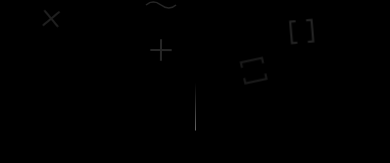
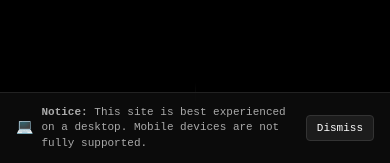
Before and after one commit to ksauraj/ksau-portfolio, a Next.js app: page / in a window 390 px wide. Shown: the part 681-844 px from the top of the page. Built offline with nearby package versions, Linux system fonts and the light colour scheme; no server answers.

Commit message:
ui: make the site responsive and display compatibilty notice on mobile devices

```diff
--- a/src/app/page.tsx
+++ b/src/app/page.tsx
@@ -8,6 +8,7 @@ import OpenSource from '@/components/sections/OpenSource'
 import Education from '@/components/sections/Education'
 import Footer from '@/components/sections/Footer'
 import Loader from '@/components/ui/Loader'
+import ResponsiveNotice from '@/components/ui/ResponsiveNotice'
 
 export default function Home() {
   return (
@@ -15,6 +16,7 @@ export default function Home() {
       <Loader />
       <main className="relative min-h-screen bg-black text-white">
         <Navbar />
+        <ResponsiveNotice />
         <Hero />
         <About />
         <Skills />
--- a/src/components/ui/FloatingDoodles.tsx
+++ b/src/components/ui/FloatingDoodles.tsx
@@ -71,7 +71,7 @@ function FloatingDoodlesComponent({ count = 18, isFastGlow = false }: { count?:
   const animationName = isFastGlow ? 'float-glow-fast' : 'float-glow-normal'
 
   return (
-    <div className="absolute inset-0 overflow-hidden pointer-events-none z-0">
+    <div className="hidden md:block absolute inset-0 overflow-hidden pointer-events-none z-0">
       {items.map((item) => (
         <div
           key={item.id}
--- a/src/components/ui/FloatingSocials.tsx
+++ b/src/components/ui/FloatingSocials.tsx
@@ -384,7 +384,7 @@ export default function FloatingSocials() {
   return (
     <div
       ref={containerRef}
-      className="absolute inset-0 w-full h-full overflow-hidden pointer-events-none"
+      className="hidden md:block absolute inset-0 w-full h-full overflow-hidden pointer-events-none"
     >
       <canvas
         ref={canvasRef}
--- /dev/null
+++ b/src/components/ui/ResponsiveNotice.tsx
@@ -0,0 +1,78 @@
+'use client'
+import { useState, useEffect } from 'react'
+
+export default function ResponsiveNotice() {
+  const [visible, setVisible] = useState(false)
+
+  useEffect(() => {
+    const checkSize = () => {
+      const dismissed = sessionStorage.getItem('desktop-notice-dismissed')
+      setVisible(window.innerWidth < 1024 && !dismissed)
+    }
+
+    checkSize()
+    window.addEventListener('resize', checkSize)
+    return () => window.removeEventListener('resize', checkSize)
+  }, [])
+
+  const handleDismiss = () => {
+    sessionStorage.setItem('desktop-notice-dismissed', 'true')
+    setVisible(false)
+  }
+
+  if (!visible) return null
+
+  return (
+    <div style={{
+      position: 'fixed',
+      bottom: 0,
+      left: 0,
+      right: 0,
+      background: 'rgba(13, 13, 13, 0.9)',
+      backdropFilter: 'blur(12px)',
+      borderTop: '1px solid #222',
+      color: '#aaa',
+      fontFamily: 'monospace',
+      fontSize: '11px',
+      padding: '12px 16px',
+      zIndex: 99999,
+      display: 'flex',
+      alignItems: 'center',
+      justifyContent: 'space-between',
+      gap: '16px',
+      boxShadow: '0 -4px 30px rgba(0,0,0,0.9)',
+    }}>
+      <div style={{ display: 'flex', alignItems: 'center', gap: '8px', minWidth: 0 }}>
+        <span style={{ fontSize: '14px', flexShrink: 0 }}>💻</span>
+        <span style={{ lineHeight: '1.4', overflow: 'hidden', textOverflow: 'ellipsis' }}>
+          <strong>Notice:</strong> This site is best experienced on a desktop. Mobile devices are not fully supported.
+        </span>
+      </div>
+      <button
+        onClick={handleDismiss}
+        style={{
+          background: '#1c1c1c',
+          border: '1px solid #333',
+          color: '#fff',
+          cursor: 'pointer',
+          padding: '4px 10px',
+          fontFamily: 'monospace',
+          fontSize: '11px',
+          borderRadius: '4px',
+          flexShrink: 0,
+          transition: 'all 0.2s'
+        }}
+        onMouseEnter={e => {
+          e.currentTarget.style.borderColor = '#666'
+          e.currentTarget.style.background = '#252525'
+        }}
+        onMouseLeave={e => {
+          e.currentTarget.style.borderColor = '#333'
+          e.currentTarget.style.background = '#1c1c1c'
+        }}
+      >
+        Dismiss
+      </button>
+    </div>
+  )
+}
--- a/src/components/ui/TerminalSkills.tsx
+++ b/src/components/ui/TerminalSkills.tsx
@@ -1129,14 +1129,22 @@ export default function TerminalSkills() {
             {mode === 'auto' ? (
               <>
                 <FillingCircle progress={agentProgress} />
-                <span style={{ color: '#444', fontSize: '11px', fontFamily: 'monospace', animation: 'fillPulse 2.2s ease-in-out infinite', whiteSpace: 'nowrap' }}>
+                <span className="hidden sm:inline" style={{ color: '#444', fontSize: '11px', fontFamily: 'monospace', animation: 'fillPulse 2.2s ease-in-out infinite', whiteSpace: 'nowrap' }}>
                   agent running · full auto · <span style={{ color: '#777' }}>switch to manual for control</span>
+                </span>
+                <span className="inline sm:hidden" style={{ color: '#444', fontSize: '11px', fontFamily: 'monospace', animation: 'fillPulse 2.2s ease-in-out infinite', whiteSpace: 'nowrap' }}>
+                  agent running
                 </span>
               </>
             ) : (
               <>
                 <span style={{ width: '6px', height: '6px', borderRadius: '50%', background: '#333', display: 'inline-block', flexShrink: 0 }} />
-                <span style={{ color: '#444', fontSize: '11px', fontFamily: 'monospace', whiteSpace: 'nowrap' }}>manual mode · type a command above</span>
+                <span className="hidden sm:inline" style={{ color: '#444', fontSize: '11px', fontFamily: 'monospace', whiteSpace: 'nowrap' }}>
+                  manual mode · type a command above
+                </span>
+                <span className="inline sm:hidden" style={{ color: '#444', fontSize: '11px', fontFamily: 'monospace', whiteSpace: 'nowrap' }}>
+                  manual mode
+                </span>
               </>
             )}
           </div>
```
